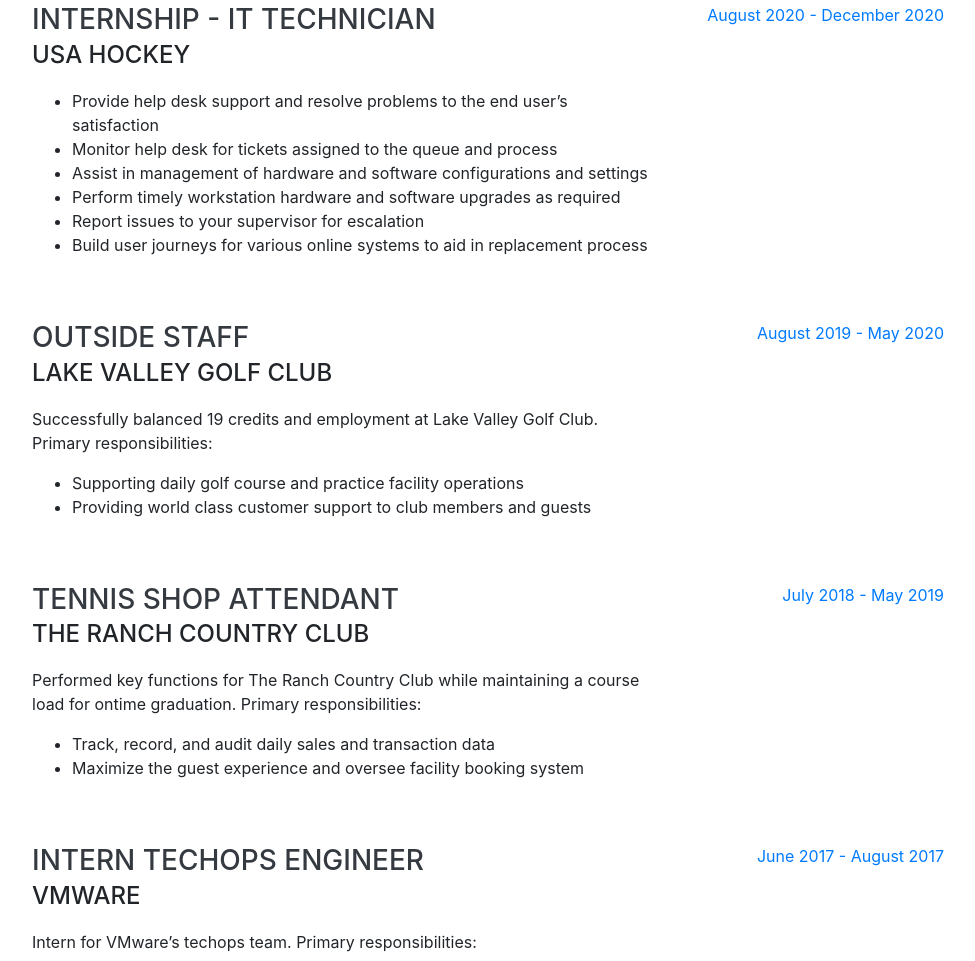
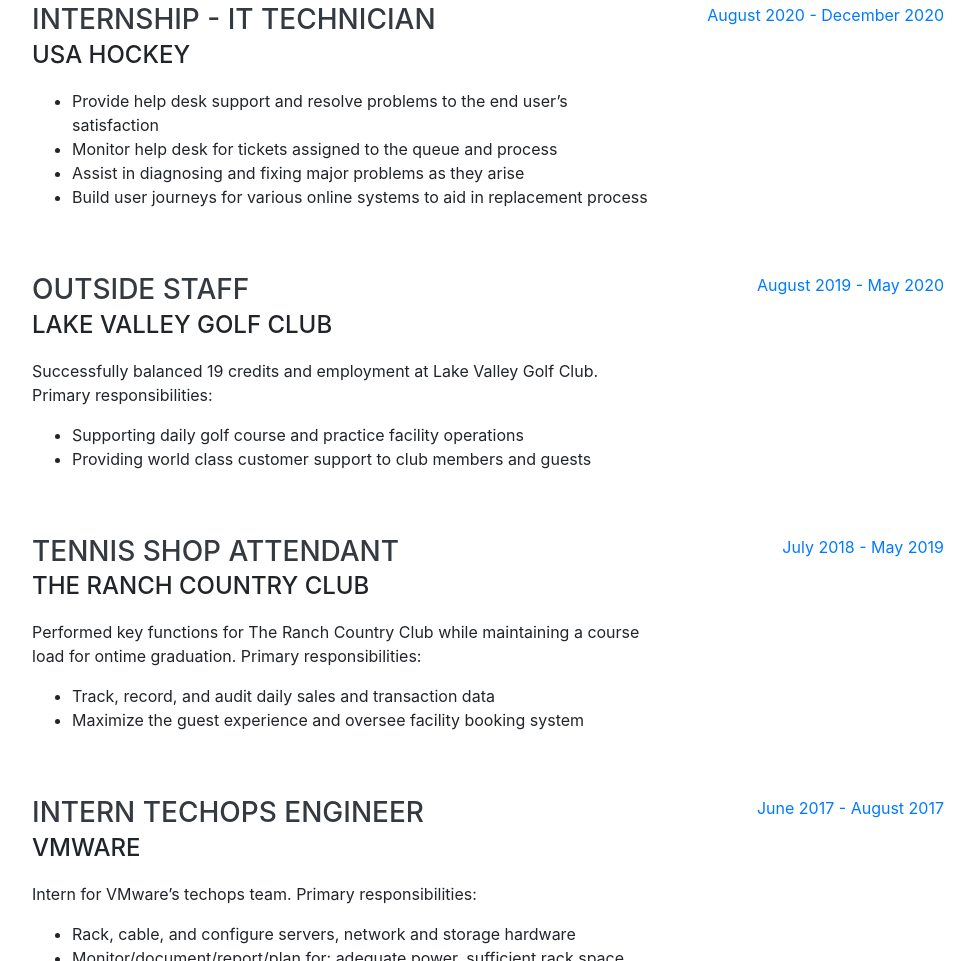
Before and after one commit to jakeshay/jakeshay.github.io, a website with bundled scripts: page index.html in a window 1280 px wide. Shown: the part 932-1893 px from the top of the page, without its empty margins (288-1263 px from the left). Built offline with nearby package versions, Linux system fonts and the light colour scheme; a web font is replaced by a local one.

Commit message:
Update index.html

```diff
--- a/index.html
+++ b/index.html
@@ -98,9 +98,7 @@
             <ul>
               <li>Provide help desk support and resolve problems to the end user’s satisfaction</li>
               <li>Monitor help desk for tickets assigned to the queue and process</li>
-              <li>Assist in management of hardware and software configurations and settings</li>
-              <li>Perform timely workstation hardware and software upgrades as required</li>
-              <li>Report issues to your supervisor for escalation</li>
+              <li>Assist in diagnosing and fixing major problems as they arise</li>
               <li>Build user journeys for various online systems to aid in replacement process</li>
             </ul>
           </div>
```
